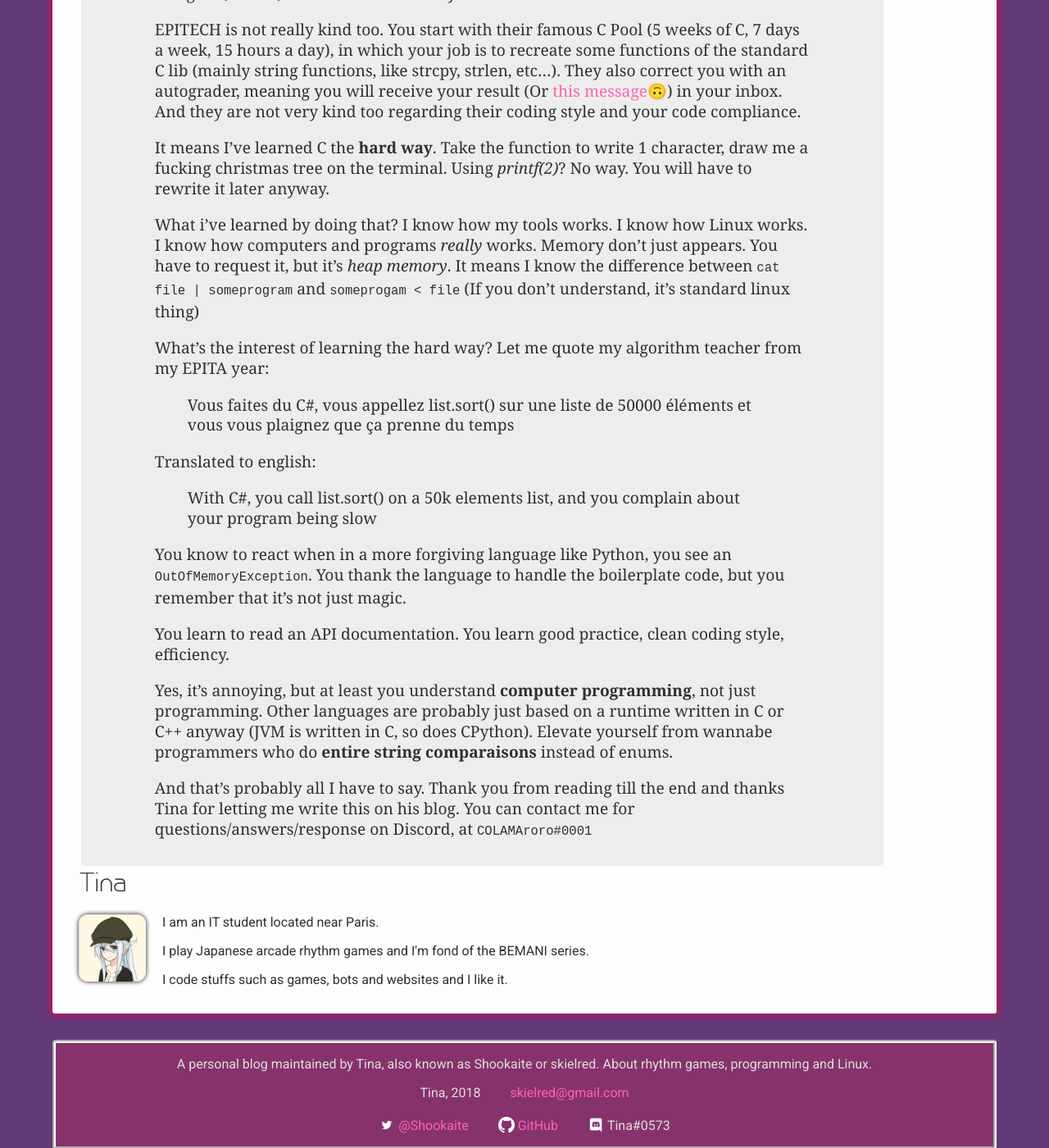
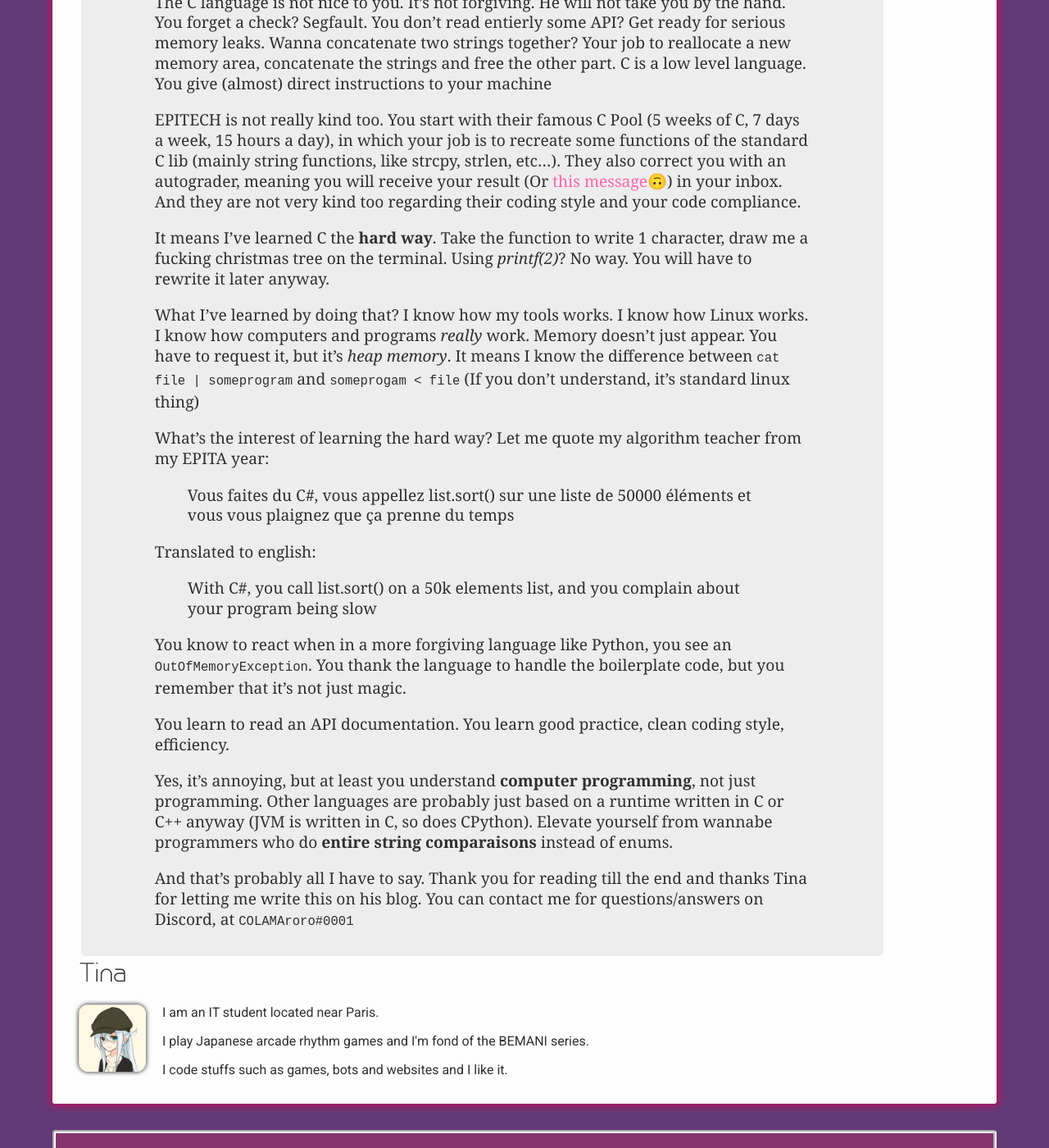
Before and after one commit to Tina-otoge/blog, a Jekyll site: the page built from _posts/2018-07-26-why-C-is-good-for-beginners.markdown, in a window 1280 px wide and 1400 px high, scrolled down 1067 px. Shown: the whole window at 82% size. Built offline with Jekyll 4.4.1, drawn with Linux system fonts in a browser that asks for light colours; our own code applies the rules of GitHub Pages for plain Markdown files; some of the changed text lies outside the part shown.

Commit message:
Fix several typos

```diff
--- a/_posts/2018-07-26-why-C-is-good-for-beginners.markdown
+++ b/_posts/2018-07-26-why-C-is-good-for-beginners.markdown
@@ -1,6 +1,6 @@
 ---
 layout: post
-title: "Why I think C is a good thing for beginners
+title: "Why I think C is a good thing for beginners"
 date: 2018-07-26 00:56:00 +0100
 author: COLAMAroro
 tags: programming opinion guest
@@ -17,7 +17,7 @@ I won't express my opinion on this matter here. While reading, please don't
 forget that this article is based on his personal experience with programming
 and C. Have a good read!
 
-- Tina.
+\- Tina.
 
 # Why I think C is a good thing for beginners
 
@@ -31,7 +31,7 @@ Feel free to agree or disagree. Now let's get right in.
 
 I kinda like computers. I also like computer science. So I decided to study it.
 I'm actually a student at [EPITECH](http://epitech.eu), where they teach you C
-as your first language. During the first year (Called Tek1), you do only C
+as your first language. During the first year (called Tek1), you do only C
 And during the Tek2, you still do a lot of C, but also some C++.
 
 The C language is not nice to you. It's not forgiving. He will not take you by
@@ -53,9 +53,9 @@ It means I've learned C the **hard way**. Take the function to write 1
 character, draw me a fucking christmas tree on the terminal. Using *printf(2)*?
 No way. You will have to rewrite it later anyway.
 
-What i've learned by doing that? I know how my tools works. I know how Linux
-works. I know how computers and programs *really* works. Memory don't just
-appears. You have to request it, but it's *heap memory*. It means I know
+What I've learned by doing that? I know how my tools works. I know how Linux
+works. I know how computers and programs *really* work. Memory doesn't just
+appear. You have to request it, but it's *heap memory*. It means I know
 the difference between `cat file | someprogram` and `someprogam < file`
 (If you don't understand, it's standard linux thing)
 
@@ -82,6 +82,6 @@ from wannabe programmers who do **entire string comparaisons** instead of
 enums.
 
 
-And that's probably all I have to say. Thank you from reading till the end and
+And that's probably all I have to say. Thank you for reading till the end and
 thanks Tina for letting me write this on his blog. You can contact me for
-questions/answers/response on Discord, at `COLAMAroro#0001`
+questions/answers on Discord, at `COLAMAroro#0001`
```
